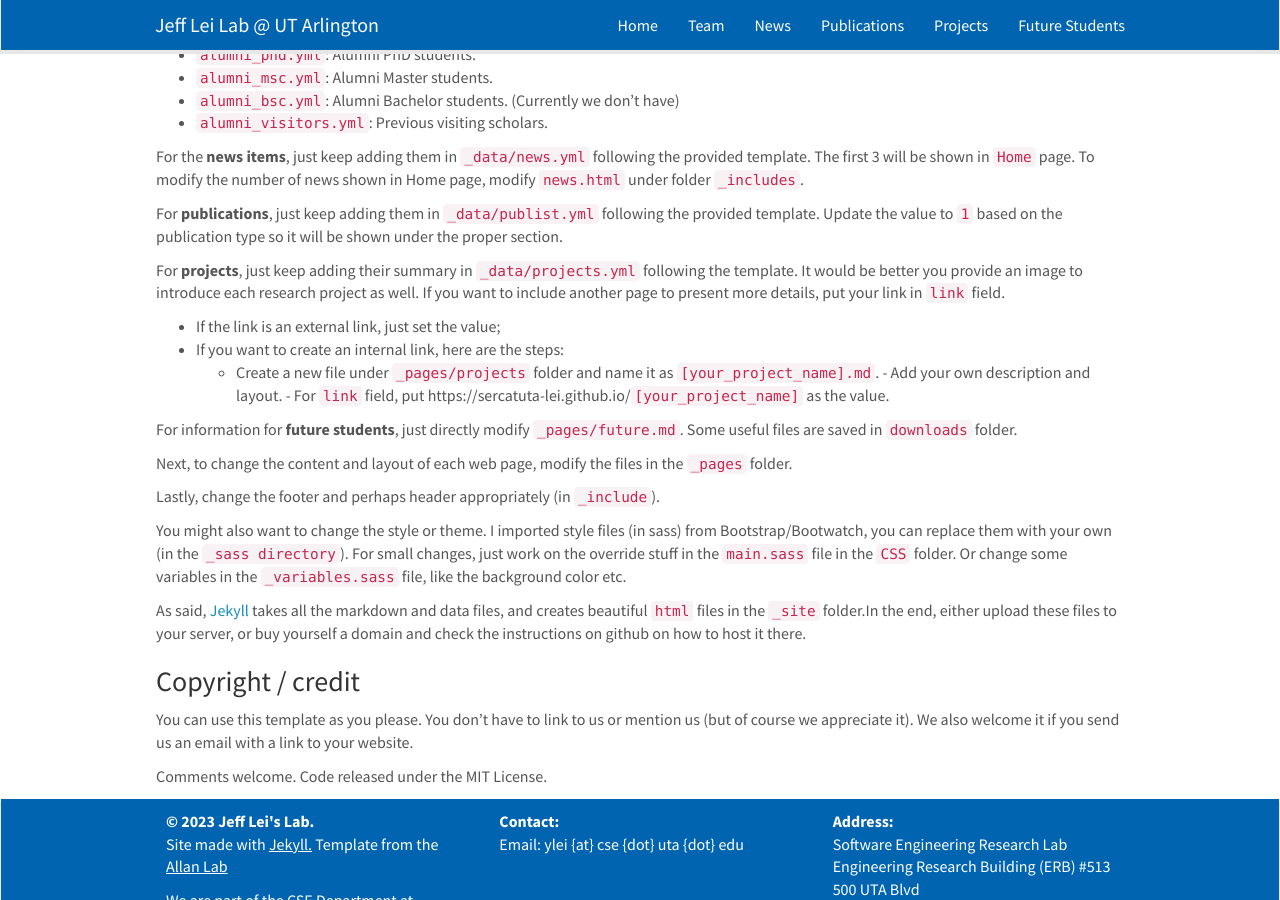
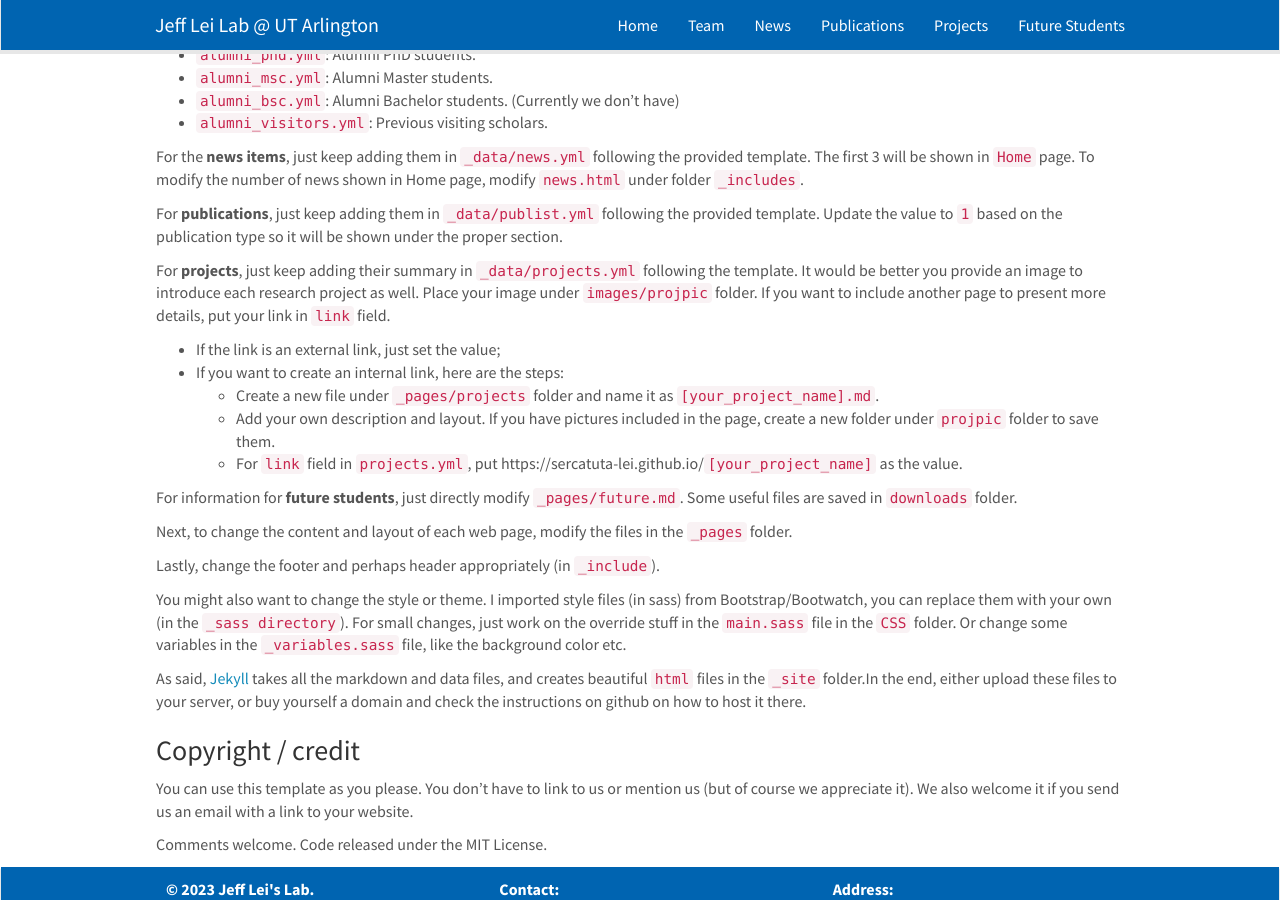
Before and after one commit to sercatuta-lei/sercatuta-lei.github.io, a Jekyll site: the page built from _pages/aboutwebsite.md, in a window 1280 px wide and 900 px high, scrolled down 937 px. Built offline with Jekyll 4.4.1, drawn with Linux system fonts in a browser that asks for light colours; nearby versions of some CDN libraries.

Commit message:
Update aboutwebsite.md

```diff
--- a/_pages/aboutwebsite.md
+++ b/_pages/aboutwebsite.md
@@ -41,12 +41,12 @@ For the **news items**, just keep adding them in `_data/news.yml` following the
 
 For **publications**, just keep adding them in `_data/publist.yml` following the provided template. Update the value to `1` based on the publication type so it will be shown under the proper section.
 
-For **projects**, just keep adding their summary in `_data/projects.yml` following the template. It would be better you provide an image to introduce each research project as well. If you want to include another page to present more details, put your link in `link` field.
+For **projects**, just keep adding their summary in `_data/projects.yml` following the template. It would be better you provide an image to introduce each research project as well. Place your image under `images/projpic` folder. If you want to include another page to present more details, put your link in `link` field.
 - If the link is an external link, just set the value;
 - If you want to create an internal link, here are the steps:
-	- Create a new file under `_pages/projects` folder and name it as `[your_project_name].md`.
- 	- Add your own description and layout.
- 	- For `link` field, put {{ site.url }}{{ site.baseurl }}/`[your_project_name]` as the value.
+  - Create a new file under `_pages/projects` folder and name it as `[your_project_name].md`.
+  - Add your own description and layout. If you have pictures included in the page, create a new folder under `projpic` folder to save them.
+  - For `link` field in `projects.yml`, put {{ site.url }}{{ site.baseurl }}/`[your_project_name]` as the value.
 
 For information for **future students**, just directly modify `_pages/future.md`. Some useful files are saved in `downloads` folder.
 
```
